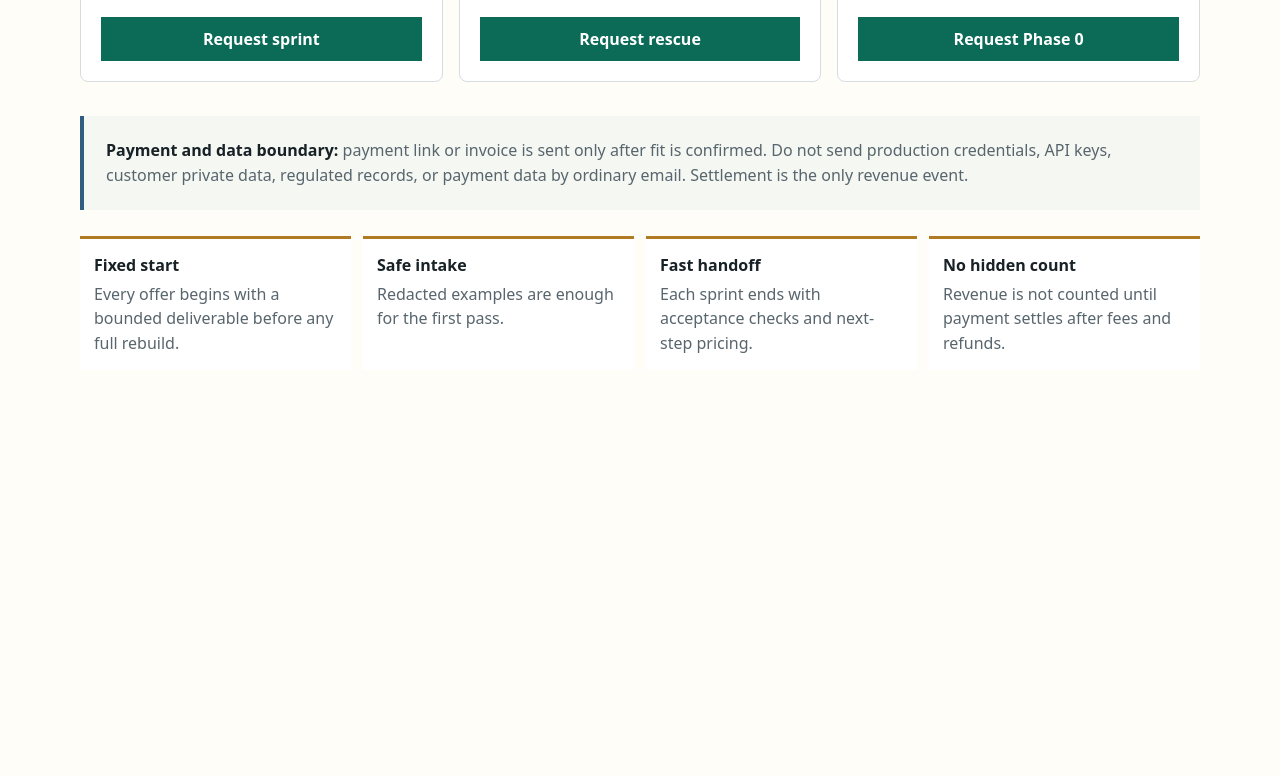
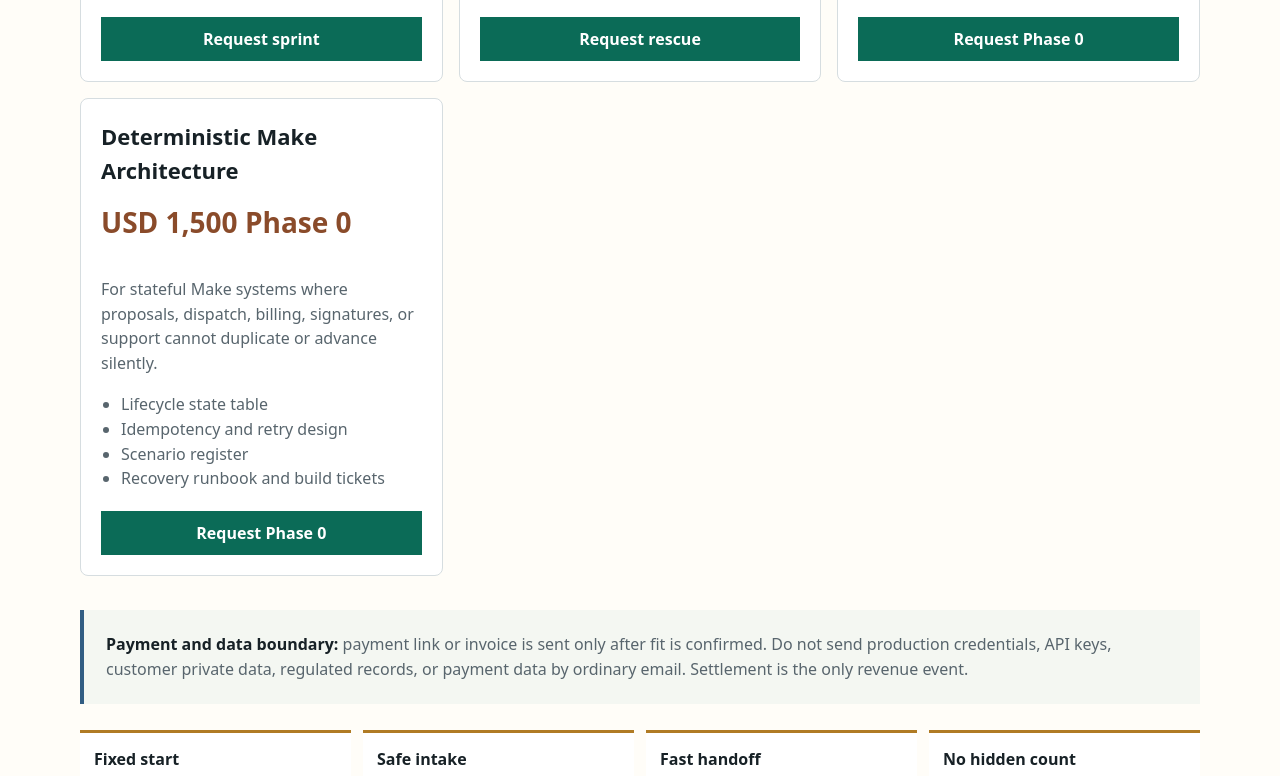
Before and after one commit to anonymusk7/codex10k-workflow-recovery, a plain HTML site: page workflow-recovery-sprints.html in a window 1280 px wide. Shown: the part 1831-2607 px from the top of the page. Before the commit the page ends 2265 px from the top, so only its background shows below. Drawn offline with Linux system fonts and the light colour scheme.

Commit message:
Add deterministic Make architecture offer

```diff
--- a/workflow-recovery-sprints.html
+++ b/workflow-recovery-sprints.html
@@ -173,7 +173,7 @@
       <div>
         <div class="eyebrow">Fixed-scope automation rescue</div>
         <h1>Workflow recovery sprints for teams that already know what hurts.</h1>
-        <p class="lede">Small paid packages for broken automations, messy CRM exports, payment reconciliation, AI summary digests, jobsite task logging, membership onboarding, and AI research workflows. Each starts with safe evidence, clear acceptance checks, and no credentials by ordinary email.</p>
+        <p class="lede">Small paid packages for broken automations, messy CRM exports, payment reconciliation, AI summary digests, jobsite task logging, membership onboarding, deterministic Make systems, and AI research workflows. Each starts with safe evidence, clear acceptance checks, and no credentials by ordinary email.</p>
       </div>
       <div class="workflow" aria-label="Delivery flow">
         <div class="workflow-row">
@@ -308,6 +308,19 @@
         </ul>
         <a class="button" href="mailto:nanznakul@gmail.com?subject=Request%3A%20Work%20Order%20Intake%20Phase%200&body=Current%20work-order%20source%3A%0ATarget%20system%20or%20CMMS%3A%0ATeam%20chat%20tool%3A%0AWeekly%20work-order%20volume%3A%0ASafe%20sample%20emails%20available%3A%0A">Request Phase 0</a>
       </article>
+
+      <article class="offer">
+        <h2>Deterministic Make Architecture</h2>
+        <div class="price">USD 1,500 Phase 0</div>
+        <p>For stateful Make systems where proposals, dispatch, billing, signatures, or support cannot duplicate or advance silently.</p>
+        <ul class="push">
+          <li>Lifecycle state table</li>
+          <li>Idempotency and retry design</li>
+          <li>Scenario register</li>
+          <li>Recovery runbook and build tickets</li>
+        </ul>
+        <a class="button" href="mailto:nanznakul@gmail.com?subject=Request%3A%20Deterministic%20Make%20Architecture&body=Subsystem%20to%20harden%3A%0ACurrent%20Make%20architecture%20status%3A%0ATools%20involved%3A%0AApproval%2C%20signature%2C%20billing%2C%20or%20dispatch%20gates%3A%0ASafe%20architecture%20samples%20available%3A%0ACompletion%20approver%3A%0A">Request Phase 0</a>
+      </article>
     </section>
 
     <section class="proof">
```
